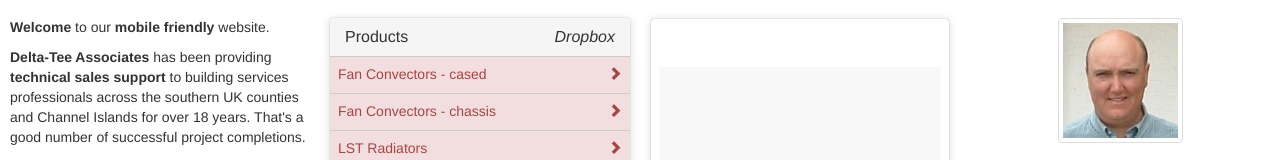
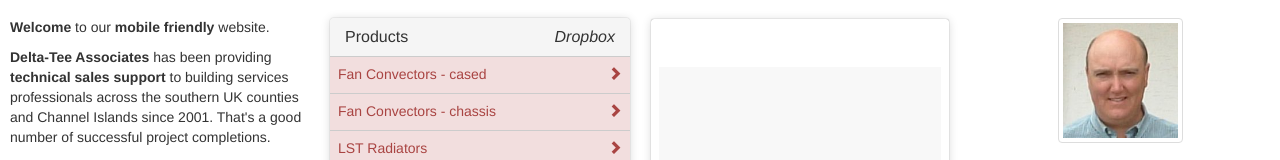
Before and after one commit to robsquires/delta-tee-website, a website: page public/index.html in a window 1280 px wide. Shown: the part 55-215 px from the top of the page. Drawn offline with Linux system fonts and the light colour scheme; a script that the page names is missing.

Commit message:
tweak wording for Dad

```diff
--- a/public/index.html
+++ b/public/index.html
@@ -67,7 +67,7 @@
           <div class="container-fluid">
             <div class="row intro">
               <p><strong>Welcome</strong> to our <strong>mobile friendly</strong> website.</p>
-              <p><strong>Delta-Tee Associates</strong> has been providing <strong>technical sales support</strong> to building services professionals across the southern UK counties and Channel Islands for over 18 years. That's a good number of successful project completions.</p>
+              <p><strong>Delta-Tee Associates</strong> has been providing <strong>technical sales support</strong> to building services professionals across the southern UK counties and Channel Islands since 2001. That's a good number of successful project completions.</p>
               <p>We represent 2 leading brands in the HVAC industry. Plenty of potential for helping with your <strong>heating & cooling</strong> designs and installations.</p>
             </div>
 
```
